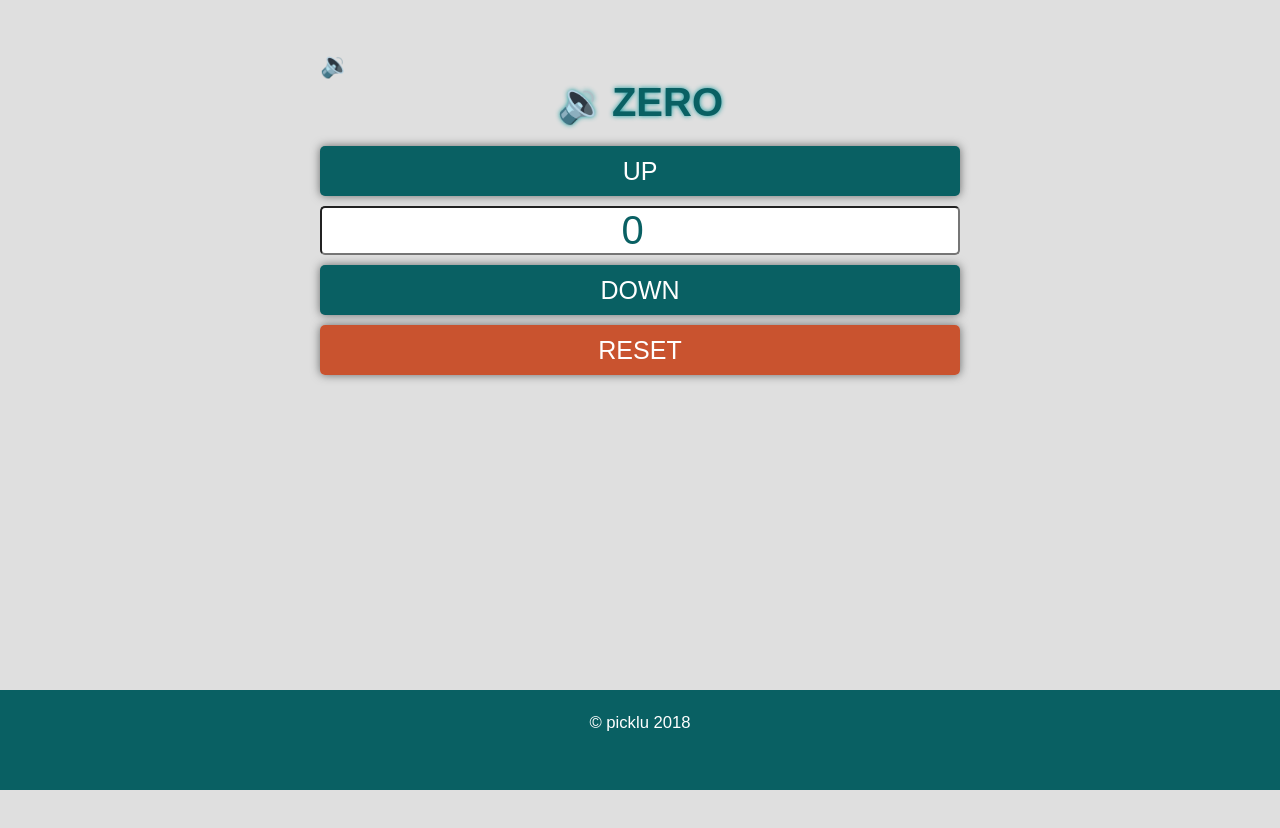
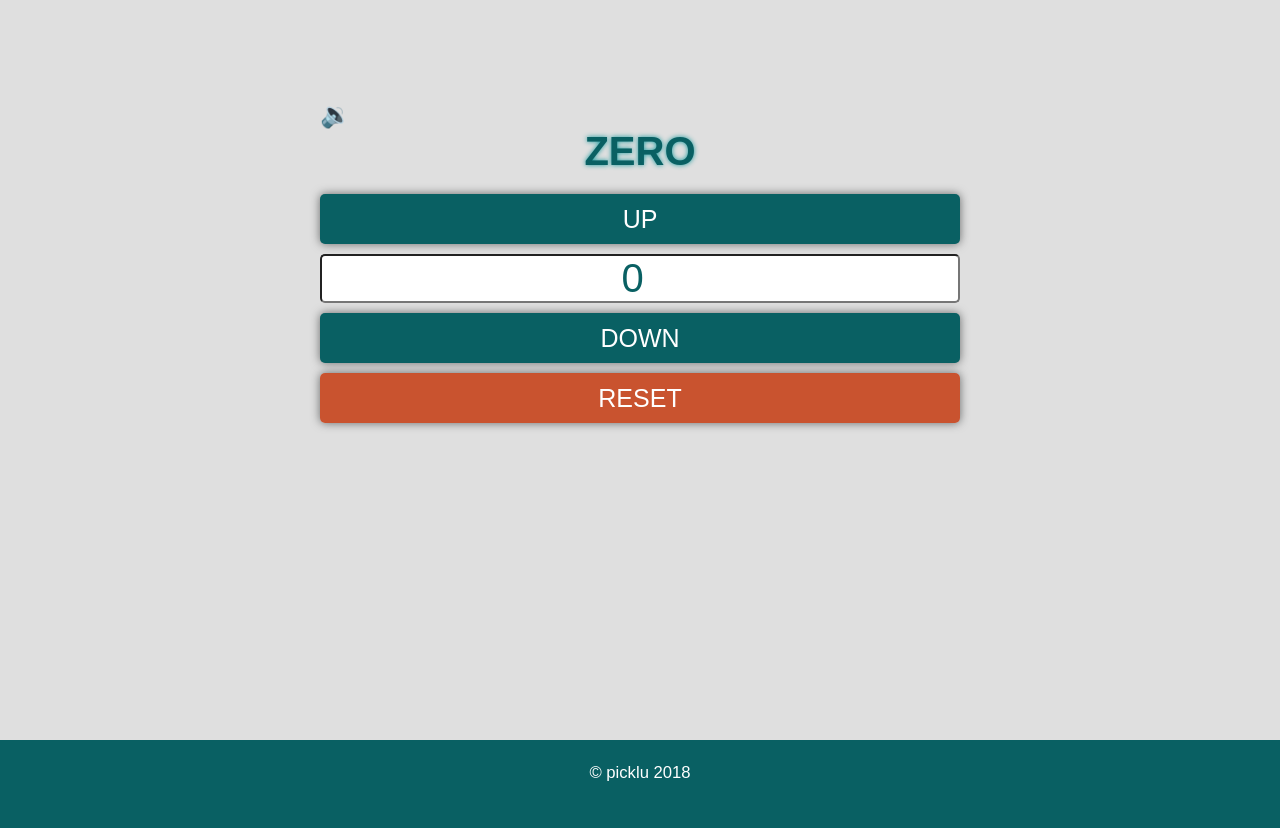
Before and after one commit to picklu/counter, a website: page index.html in a window 1280 px wide. Before the commit the page ends 800 px from the top, so only its background shows below. Drawn offline with Linux system fonts and the light colour scheme.

Commit message:
Remove speaker from .spelled

```diff
--- a/sass/layout/_index.scss
+++ b/sass/layout/_index.scss
@@ -2,14 +2,15 @@
     min-height: 80vh;
     width: 50%;
     margin: auto;
-    margin-top: 5rem;
+    margin-top: 10rem;
 
     @include respond(tablet-port) {
+        margin: 0;
+        margin-top: 5rem;
         width: 80%;
     }
 
     @include respond(phone) {
-        margin: 0;
         margin-top: 3rem;
         padding-left: 2rem;
         padding-right: 2rem;
--- a/sass/pages/_index.scss
+++ b/sass/pages/_index.scss
@@ -35,12 +35,6 @@
 
     @include respond(big-desktop) {
         font-size: 5rem;
-    }
-
-    .speaker:checked ~ &::before {
-        content: "\1F509";
-        font-size: inherit;
-        padding-right: 5px;
     }
 
     .speaker:checked ~ &:hover::before {
```
Also changed, not shown: css/style.css.
